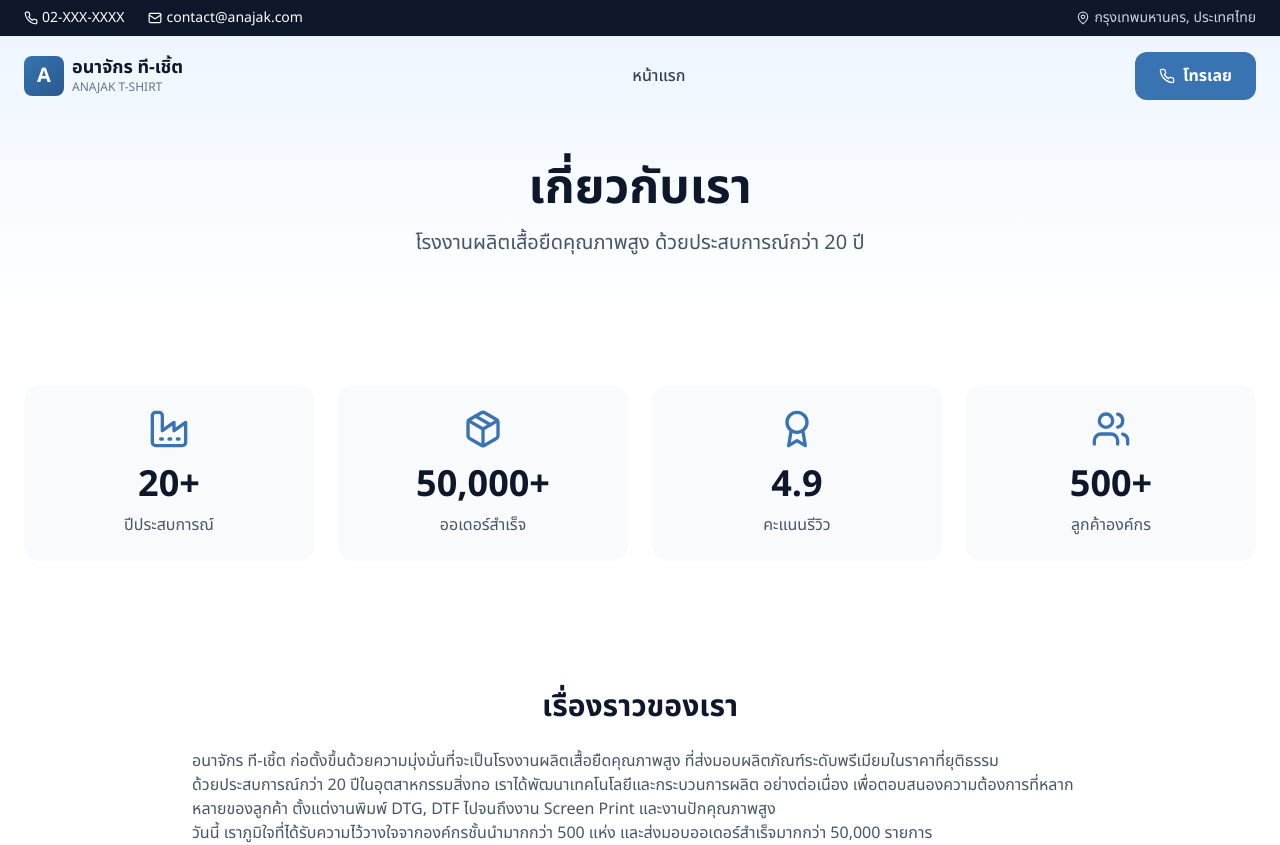
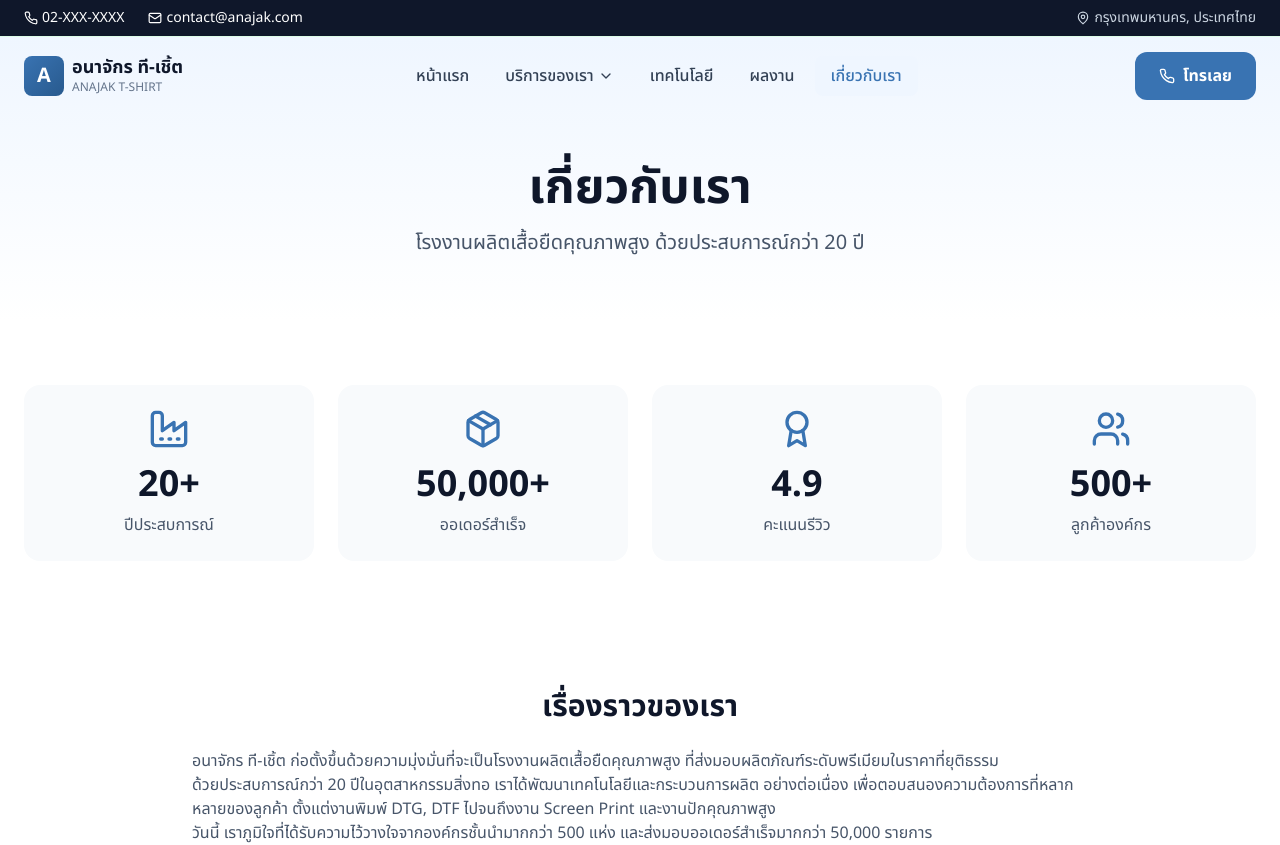
Before and after one commit to LOSTXKER/anajak-landingpage, a Next.js app: page /about in a window 1280 px wide. Shown: the top 845 px of the page. Built offline with nearby package versions, Linux system fonts and the light colour scheme; a web font is replaced by a local one.

Commit message:
Update components and remove old planning file
- Remove SERVICES-PAGE-PLAN.md (no longer needed)
- Update Header navigation structure
- Update service section components
- Update deployment script

```diff
--- a/src/components/Header.tsx
+++ b/src/components/Header.tsx
@@ -3,20 +3,35 @@
 import { useState, useEffect } from 'react';
 import Link from 'next/link';
 import { usePathname } from 'next/navigation';
-import { Menu, X, Phone, Mail, MapPin } from 'lucide-react';
+import { Menu, X, Phone, Mail, MapPin, ChevronDown } from 'lucide-react';
 import { siteConfig } from '@/config/site';
 
 interface NavItem {
   name: string;
   href: string;
+  children?: NavItem[];
 }
+
+const servicesSubmenu: NavItem[] = [
+  { name: 'บริการสกรีน', href: '/services/printing' },
+  { name: 'ทำแพทเทิร์น', href: '/services/pattern' },
+  { name: 'เนื้อผ้าหลากหลาย', href: '/services/fabric' },
+];
 
 const mainNavigation: NavItem[] = [
   { name: 'หน้าแรก', href: '/' },
+  { name: 'บริการของเรา', href: '/services', children: servicesSubmenu },
+  { name: 'เทคโนโลยี', href: '/technology' },
+  { name: 'ผลงาน', href: '/portfolio' },
+  { name: 'เกี่ยวกับเรา', href: '/about' },
 ];
 
 const homeNavigation: NavItem[] = [
   { name: 'หน้าแรก', href: '#home' },
+  { name: 'บริการของเรา', href: '/services', children: servicesSubmenu },
+  { name: 'เทคโนโลยี', href: '#technology' },
+  { name: 'ผลงาน', href: '#portfolio' },
+  { name: 'เกี่ยวกับเรา', href: '#about' },
 ];
 
 interface HeaderProps {
@@ -26,6 +41,7 @@ interface HeaderProps {
 export default function Header({ navMode = 'auto' }: HeaderProps) {
   const [isScrolled, setIsScrolled] = useState(false);
   const [isMobileMenuOpen, setIsMobileMenuOpen] = useState(false);
+  const [openDropdown, setOpenDropdown] = useState<string | null>(null);
   const pathname = usePathname();
 
   const isHomePage = pathname === '/';
@@ -101,6 +117,60 @@ export default function Header({ navMode = 'auto' }: HeaderProps) {
             {navigation.map((item) => {
               const isActive = isActiveLink(item.href);
               const isHashLink = item.href.startsWith('#');
+              const hasChildren = item.children && item.children.length > 0;
+
+              // Dropdown menu - check this FIRST before isHashLink
+              if (hasChildren) {
+                return (
+                  <div
+                    key={item.name}
+                    className="relative"
+                    onMouseEnter={() => setOpenDropdown(item.name)}
+                    onMouseLeave={() => setOpenDropdown(null)}
+                  >
+                    {isHashLink ? (
+                      <a
+                        href={item.href}
+                        className={`flex items-center gap-1 px-4 py-2 rounded-lg font-medium transition-all ${
+                          isActive
+                            ? 'text-ci-blue bg-blue-50'
+                            : 'text-slate-700 hover:text-ci-blue hover:bg-blue-50'
+                        }`}
+                      >
+                        {item.name}
+                        <ChevronDown className={`w-4 h-4 transition-transform ${openDropdown === item.name ? 'rotate-180' : ''}`} />
+                      </a>
+                    ) : (
+                      <Link
+                        href={item.href}
+                        className={`flex items-center gap-1 px-4 py-2 rounded-lg font-medium transition-all ${
+                          isActive
+                            ? 'text-ci-blue bg-blue-50'
+                            : 'text-slate-700 hover:text-ci-blue hover:bg-blue-50'
+                        }`}
+                      >
+                        {item.name}
+                        <ChevronDown className={`w-4 h-4 transition-transform ${openDropdown === item.name ? 'rotate-180' : ''}`} />
+                      </Link>
+                    )}
+
+                    {/* Dropdown Content */}
+                    {openDropdown === item.name && (
+                      <div className="absolute top-full left-0 mt-1 w-56 bg-white rounded-xl shadow-xl border border-slate-100 py-2 animate-fade-in-down">
+                        {item.children!.map((child) => (
+                          <Link
+                            key={child.name}
+                            href={child.href}
+                            className="block px-4 py-2.5 text-slate-700 hover:text-ci-blue hover:bg-blue-50 transition-all"
+                          >
+                            {child.name}
+                          </Link>
+                        ))}
+                      </div>
+                    )}
+                  </div>
+                );
+              }
 
               if (isHashLink) {
                 return (
@@ -158,6 +228,37 @@ export default function Header({ navMode = 'auto' }: HeaderProps) {
             <div className="flex flex-col gap-2">
               {navigation.map((item) => {
                 const isHashLink = item.href.startsWith('#');
+                const hasChildren = item.children && item.children.length > 0;
+                const isOpen = openDropdown === item.name;
+
+                // With submenu - check this FIRST
+                if (hasChildren) {
+                  return (
+                    <div key={item.name}>
+                      <button
+                        onClick={() => setOpenDropdown(isOpen ? null : item.name)}
+                        className="w-full flex items-center justify-between px-4 py-3 text-slate-700 hover:text-ci-blue hover:bg-blue-50 rounded-lg font-medium transition-all"
+                      >
+                        {item.name}
+                        <ChevronDown className={`w-4 h-4 transition-transform ${isOpen ? 'rotate-180' : ''}`} />
+                      </button>
+                      {isOpen && (
+                        <div className="ml-4 mt-1 flex flex-col gap-1">
+                          {item.children!.map((child) => (
+                            <Link
+                              key={child.name}
+                              href={child.href}
+                              onClick={() => setIsMobileMenuOpen(false)}
+                              className="px-4 py-2 text-sm text-slate-600 hover:text-ci-blue hover:bg-blue-50 rounded-lg transition-all"
+                            >
+                              {child.name}
+                            </Link>
+                          ))}
+                        </div>
+                      )}
+                    </div>
+                  );
+                }
 
                 if (isHashLink) {
                   return (
--- a/src/components/index.ts
+++ b/src/components/index.ts
@@ -9,3 +9,6 @@ export * from './sections';
 
 // Re-export all UI components
 export * from './ui';
+
+// Re-export service components
+export * from './services';
--- a/src/components/sections/FinalCTASection.tsx
+++ b/src/components/sections/FinalCTASection.tsx
@@ -9,7 +9,7 @@ interface FinalCTASectionProps {
 
 export default function FinalCTASection({ className = '' }: FinalCTASectionProps) {
   return (
-    <section className={`relative py-24 overflow-hidden ${className}`}>
+    <section id="contact" className={`relative py-24 overflow-hidden ${className}`}>
       {/* Animated gradient background */}
       <div className="absolute inset-0 bg-gradient-to-br from-ci-blue via-ci-blueDark to-slate-900" />
 
--- a/src/components/sections/ServicesSection.tsx
+++ b/src/components/sections/ServicesSection.tsx
@@ -2,6 +2,7 @@
 
 import { useState } from 'react';
 import Image from 'next/image';
+import Link from 'next/link';
 import { ArrowRight, Star, ImageIcon } from 'lucide-react';
 
 interface ServicesSectionProps {
@@ -198,13 +199,13 @@ export default function ServicesSection({ className = '', showCTA = true }: Serv
         {/* CTA */}
         {showCTA && (
           <div className="text-center mt-12">
-            <a
-              href="#contact"
+            <Link
+              href="/services"
               className="group inline-flex items-center gap-2 px-8 py-4 bg-gradient-to-r from-ci-blue to-ci-blueDark text-white rounded-2xl font-bold text-lg shadow-lg hover:shadow-xl hover:-translate-y-1 transition-all"
             >
-              ปรึกษาฟรี ไม่มีค่าใช้จ่าย
+              ดูบริการทั้งหมด
               <ArrowRight className="w-5 h-5 group-hover:translate-x-1 transition-transform" />
-            </a>
+            </Link>
           </div>
         )}
       </div>
```
Also changed, not shown: 2 other files (tests, documents, lock files or other folders).
